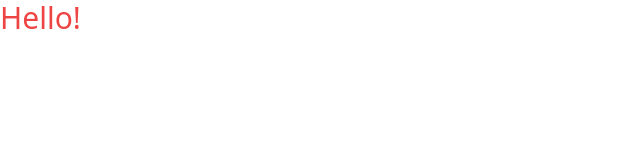
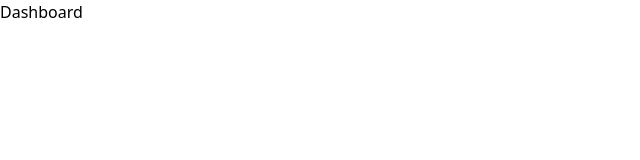
Before and after one commit to Manvith-cpu/VNR-Things, a React (Vite) app in the folder client/: page /dashboard in a window 1280 px wide. Shown: the top 160 px of the page, without its empty margins (0-640 px from the left). Built offline with nearby package versions, Linux system fonts and the light colour scheme.

Commit message:
create pages and routes

```diff
--- a/client/package.json
+++ b/client/package.json
@@ -11,7 +11,8 @@
   },
   "dependencies": {
     "react": "^18.2.0",
-    "react-dom": "^18.2.0"
+    "react-dom": "^18.2.0",
+    "react-router-dom": "^6.23.0"
   },
   "devDependencies": {
     "@types/react": "^18.2.66",
--- a/client/src/App.jsx
+++ b/client/src/App.jsx
@@ -1,9 +1,22 @@
-import React from 'react'
+import {BrowserRouter,Routes,Route} from 'react-router-dom'
+import Home from './pages/Home'
+import About from './pages/About'
+import SignIn from './pages/SignIn'
+import SignUp from './pages/SignUp'
+import Dashboard from './pages/Dashboard'
+import Projects from './pages/Projects'
 
 export default function App() {
   return (
-    <h2 className='text-3xl text-red-500'>
-      Hello!
-    </h2>
+    <BrowserRouter>
+      <Routes>
+        <Route path='/' element={<Home/>}/>
+        <Route path='/about' element={<About/>}/>
+        <Route path='/sign-in' element={<SignIn/>}/>
+        <Route path='/sign-up' element={<SignUp/>}/>
+        <Route path='/dashboard' element={<Dashboard/>}/>
+        <Route path='/projects' element={<Projects/>}/>
+      </Routes>
+    </BrowserRouter>
   )
 }
--- /dev/null
+++ b/client/src/pages/About.jsx
@@ -0,0 +1,9 @@
+import React from 'react'
+
+export default function About() {
+  return (
+    <h1>
+      About
+    </h1>
+  )
+}
--- /dev/null
+++ b/client/src/pages/Dashboard.jsx
@@ -0,0 +1,9 @@
+import React from 'react'
+
+export default function Dashboard() {
+  return (
+    <div>
+      Dashboard
+    </div>
+  )
+}
--- /dev/null
+++ b/client/src/pages/Home.jsx
@@ -0,0 +1,9 @@
+import React from 'react'
+
+export default function Home() {
+  return (
+    <div>
+      Home
+    </div>
+  )
+}
--- /dev/null
+++ b/client/src/pages/Projects.jsx
@@ -0,0 +1,9 @@
+import React from 'react'
+
+export default function Projects() {
+  return (
+    <div>
+      Projects
+    </div>
+  )
+}
--- /dev/null
+++ b/client/src/pages/SignIn.jsx
@@ -0,0 +1,9 @@
+import React from 'react'
+
+export default function SignIn() {
+  return (
+    <div>
+      SignIn
+    </div>
+  )
+}
--- /dev/null
+++ b/client/src/pages/SignUp.jsx
@@ -0,0 +1,9 @@
+import React from 'react'
+
+export default function SignUp() {
+  return (
+    <div>
+      SignUp
+    </div>
+  )
+}
```
Also changed, not shown: 1 other file (tests, documents, lock files or other folders).
